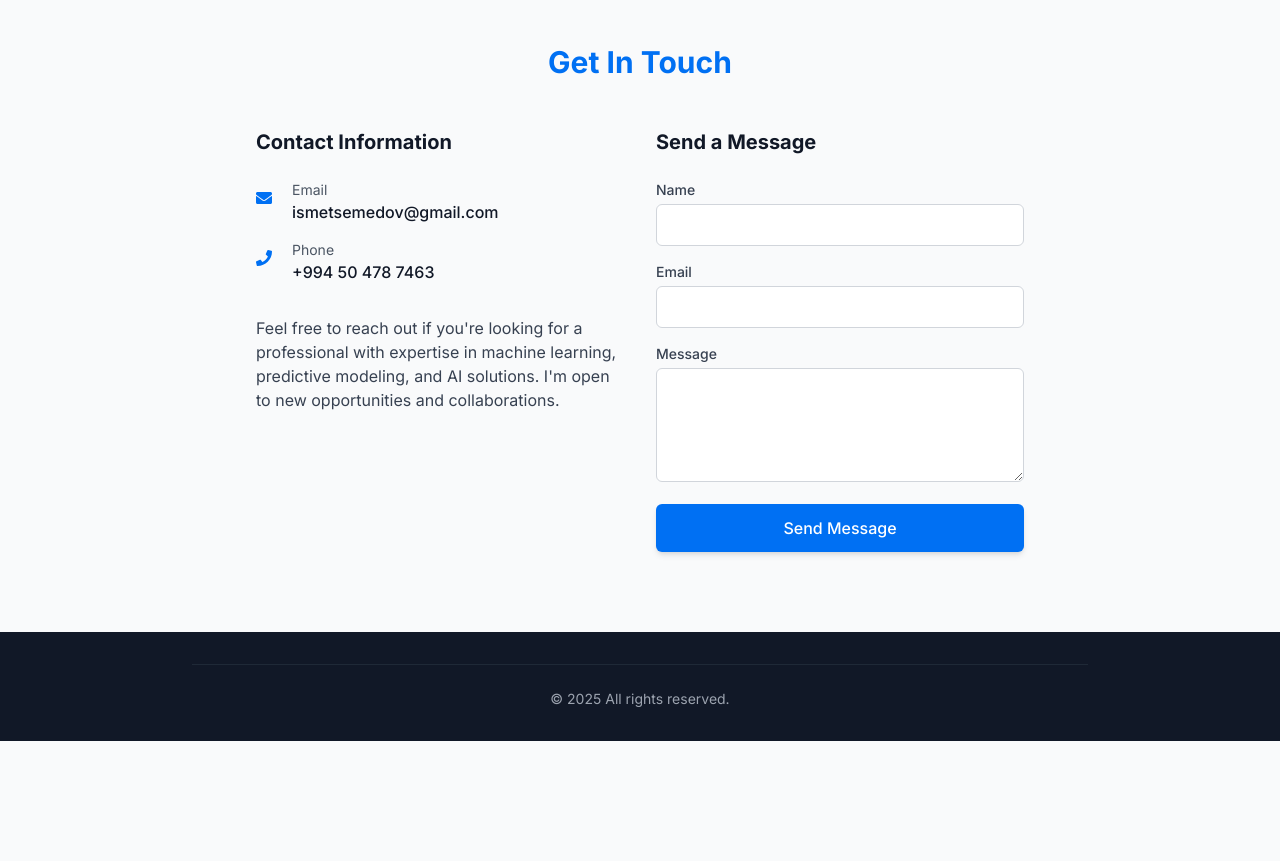
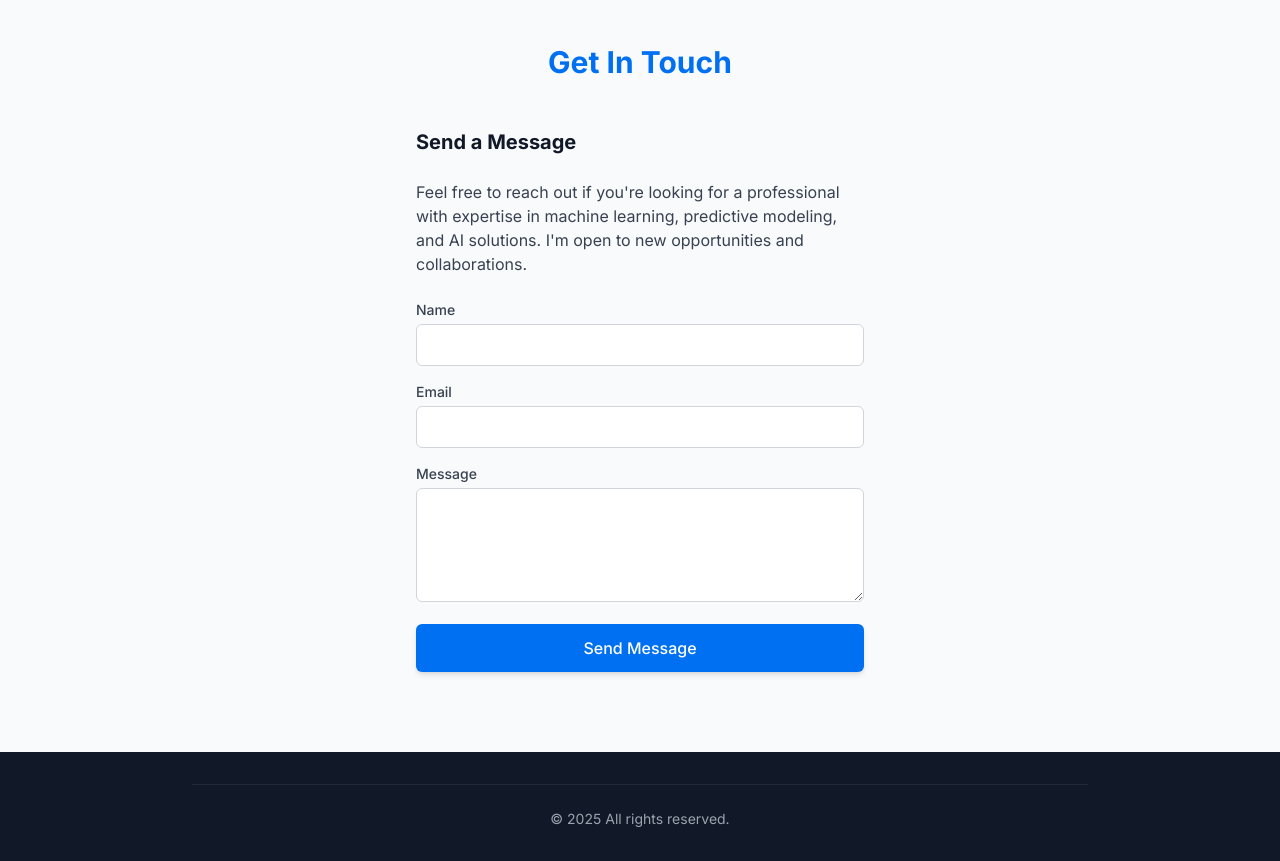
Before and after one commit to ulvibashir/profile, a Next.js app: page / in a window 1280 px wide. Shown: the part 4640-5501 px from the top of the page. Before the commit the page ends 5381 px from the top, so only its background shows below. Built offline with nearby package versions, Linux system fonts and the light colour scheme; no server answers; the database is empty.

Commit message:
Update Contact.tsx

```diff
--- a/src/components/Contact.tsx
+++ b/src/components/Contact.tsx
@@ -2,7 +2,7 @@
 
 import { useState } from 'react'
 import { motion } from 'framer-motion'
-import { FaEnvelope, FaPhone, FaExclamationTriangle } from 'react-icons/fa'
+import { FaExclamationTriangle } from 'react-icons/fa'
 
 interface FormData {
   name: string;
@@ -141,35 +141,14 @@ const Contact = () => {
         >
           <h2 className="text-2xl sm:text-3xl font-bold text-primary text-center mb-8 md:mb-12">Get In Touch</h2>
 
-          <div className="grid grid-cols-1 md:grid-cols-2 gap-8">
-            <div>
-              <h3 className="text-xl font-bold mb-4 md:mb-6">Contact Information</h3>
-
-              <div className="space-y-4">
-                <ContactItem
-                  icon={<FaEnvelope />}
-                  label="Email"
-                  value="ismetsemedov@gmail.com"
-                  href="mailto:ismetsemedov@gmail.com"
-                />
-                <ContactItem
-                  icon={<FaPhone />}
-                  label="Phone"
-                  value="+994 50 478 7463"
-                  href="tel:+994504787463"
-                />
-              </div>
-
-              <div className="mt-6 md:mt-8">
-                <p className="text-gray-700 text-sm sm:text-base">
-                  Feel free to reach out if you&apos;re looking for a professional with expertise in machine learning,
-                  predictive modeling, and AI solutions. I&apos;m open to new opportunities and collaborations.
-                </p>
-              </div>
-            </div>
-
+          <div className="max-w-md mx-auto">
             <div>
               <h3 className="text-xl font-bold mb-4 md:mb-6">Send a Message</h3>
+
+              <p className="text-gray-700 text-sm sm:text-base mb-6">
+                Feel free to reach out if you&apos;re looking for a professional with expertise in machine learning,
+                predictive modeling, and AI solutions. I&apos;m open to new opportunities and collaborations.
+              </p>
 
               <form onSubmit={handleSubmit} className="space-y-4">
                 <div>
@@ -266,30 +245,6 @@ const Contact = () => {
   )
 }
 
-interface ContactItemProps {
-  icon: React.ReactNode
-  label: string
-  value: string
-  href: string
-}
-
-const ContactItem = ({ icon, label, value, href }: ContactItemProps) => {
-  return (
-    <a
-      href={href}
-      target="_blank"
-      rel="noopener noreferrer"
-      className="contact-item group"
-    >
-      <span className="contact-icon">
-        {icon}
-      </span>
-      <div>
-        <p className="text-xs sm:text-sm text-gray-600">{label}</p>
-        <p className="font-medium text-sm sm:text-base group-hover:text-primary transition-colors">{value}</p>
-      </div>
-    </a>
-  )
-}
+// ContactItem component removed as it's no longer needed
 
 export default Contact
```
